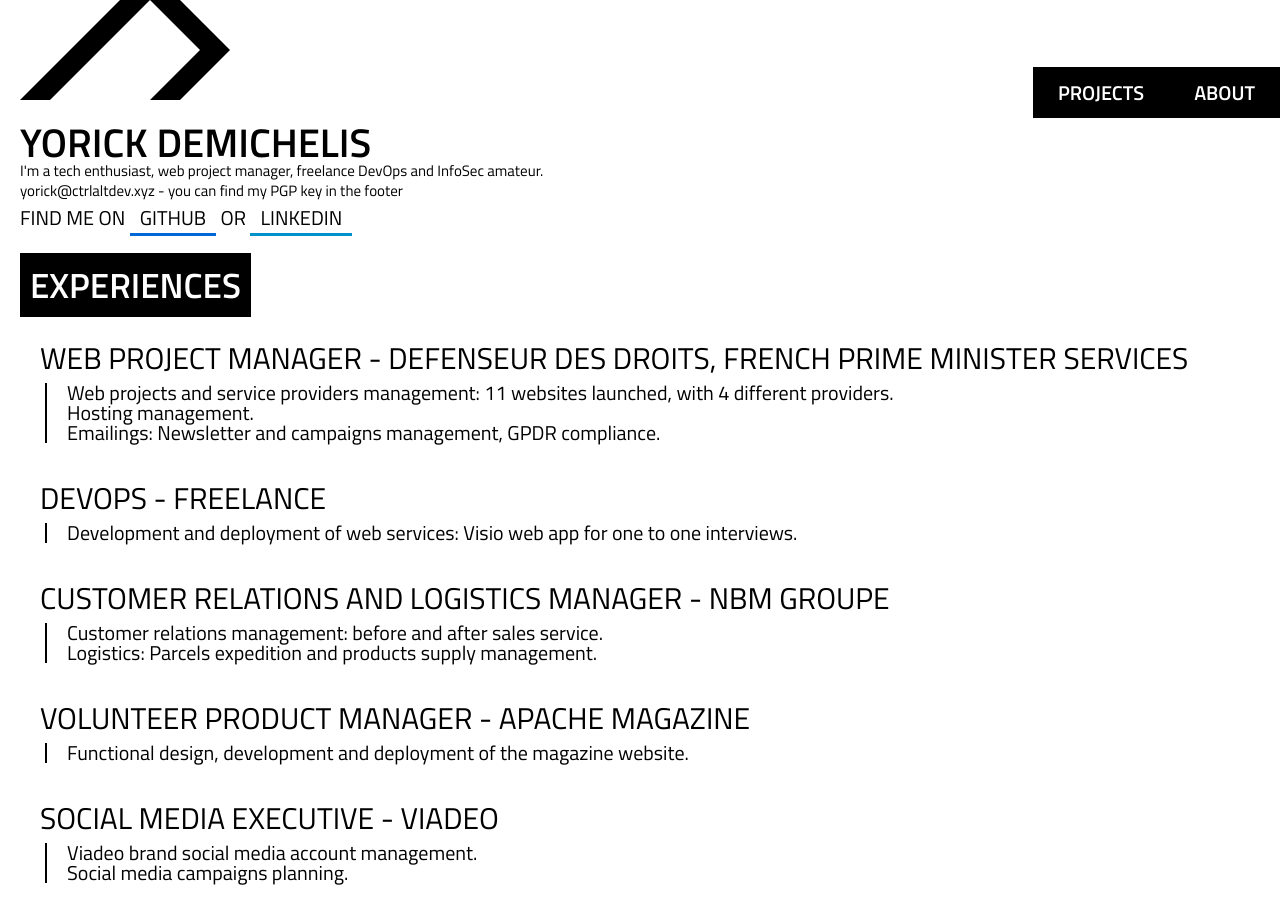
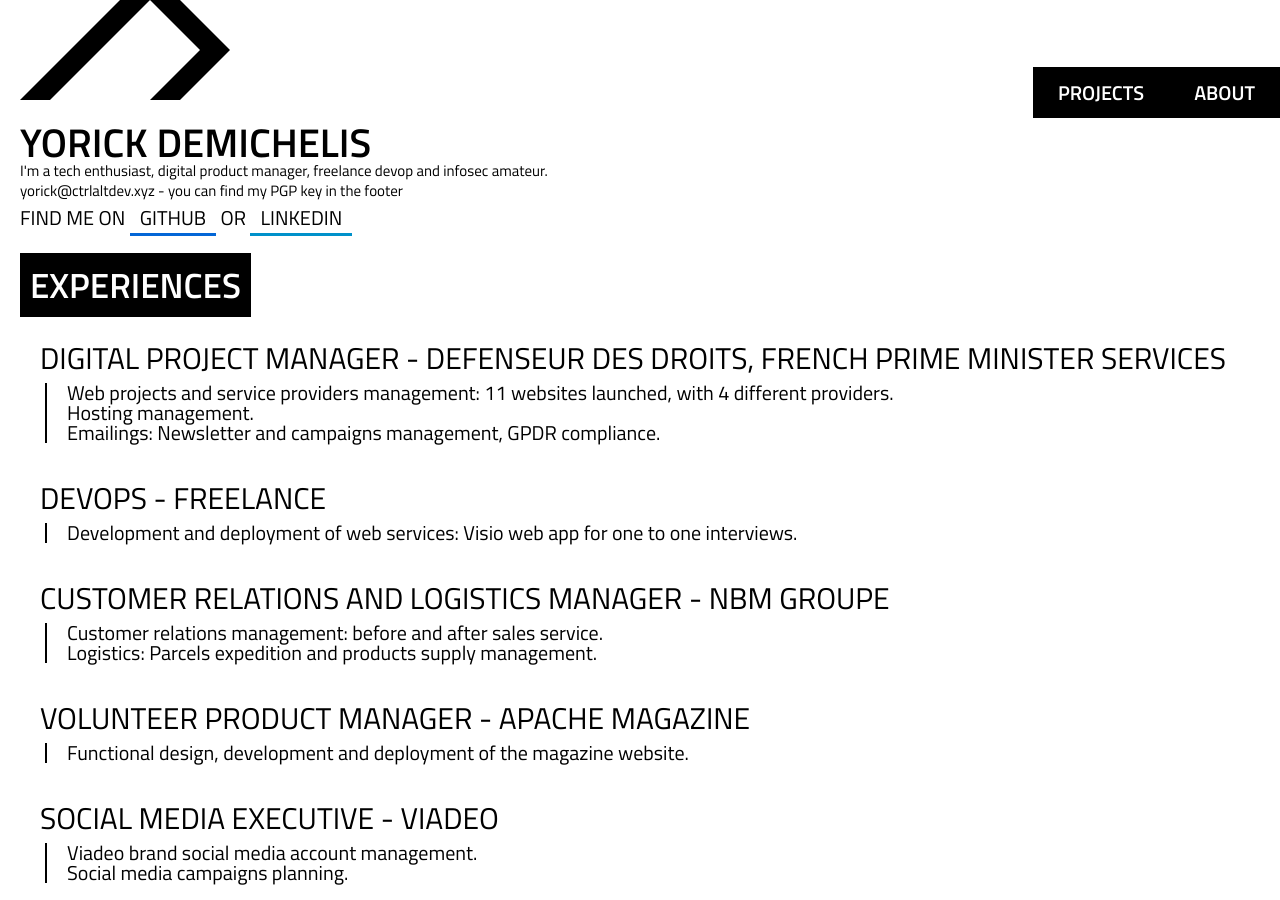
Before and after one commit to ctrlaltdev/ctrlalt.dev, a Jekyll site: the page built from about.html, in a window 1280 px wide and 900 px high. Built offline with Jekyll 4.4.1, drawn with Linux system fonts in a browser that asks for light colours; some of the changed text lies outside the part shown.

Commit message:
update content

```diff
--- a/about.html
+++ b/about.html
@@ -6,7 +6,7 @@ description:
 
 <section id="aboutme">
   <h2>Yorick Demichelis</h2>
-  <p>I'm a tech enthusiast, web project manager, freelance DevOps and InfoSec amateur.</p>
+  <p>I'm a tech enthusiast, digital product manager, freelance devop and infosec amateur.</p>
   <article id="contact">
     <p>&#x79;&#x6F;&#x72;&#x69;&#x63;&#x6B;&#x40;&#x63;&#x74;&#x72;&#x6C;&#x61;&#x6C;&#x74;&#x64;&#x65;&#x76;&#x2E;&#x78;&#x79;&#x7A; - you can find my PGP key in the footer</p>
   </article>
@@ -15,7 +15,7 @@ description:
 <section id="experiences">
   <h2><span>Experiences</span></h2>
   <article>
-    <h3>Web Project Manager - Defenseur des droits, French Prime
+    <h3>Digital Project Manager - Defenseur des droits, French Prime
       Minister Services</h3>
       <ul class="content">
         <li>Web projects and service providers management: 11 websites launched, with 4 different providers.</li>
@@ -61,13 +61,7 @@ description:
 <section id="education">
   <h2><span>Education</span></h2>
   <article>
-    <h3>Marketing, Communication and Internet - ESA3</h3>
-    <ul class="content">
-      <li>Market benchmarking. Marketing campaigns planning. Business planning and strategy.</li>
-    </ul>
-  </article>
-  <article>
-    <h3>Multimedia Project Management - Ecole Multimedia</h3>
+    <h3>M.S. in Multimedia Project Management - Ecole Multimedia</h3>
     <ul class="content">
       <li>Activities and Societies: Multimedia Project Conception and Management.</li>
       <li>Marketing and Media Strategy Conception.</li>
```
Also changed, not shown: other parts of about.html (+1 -1 lines).
